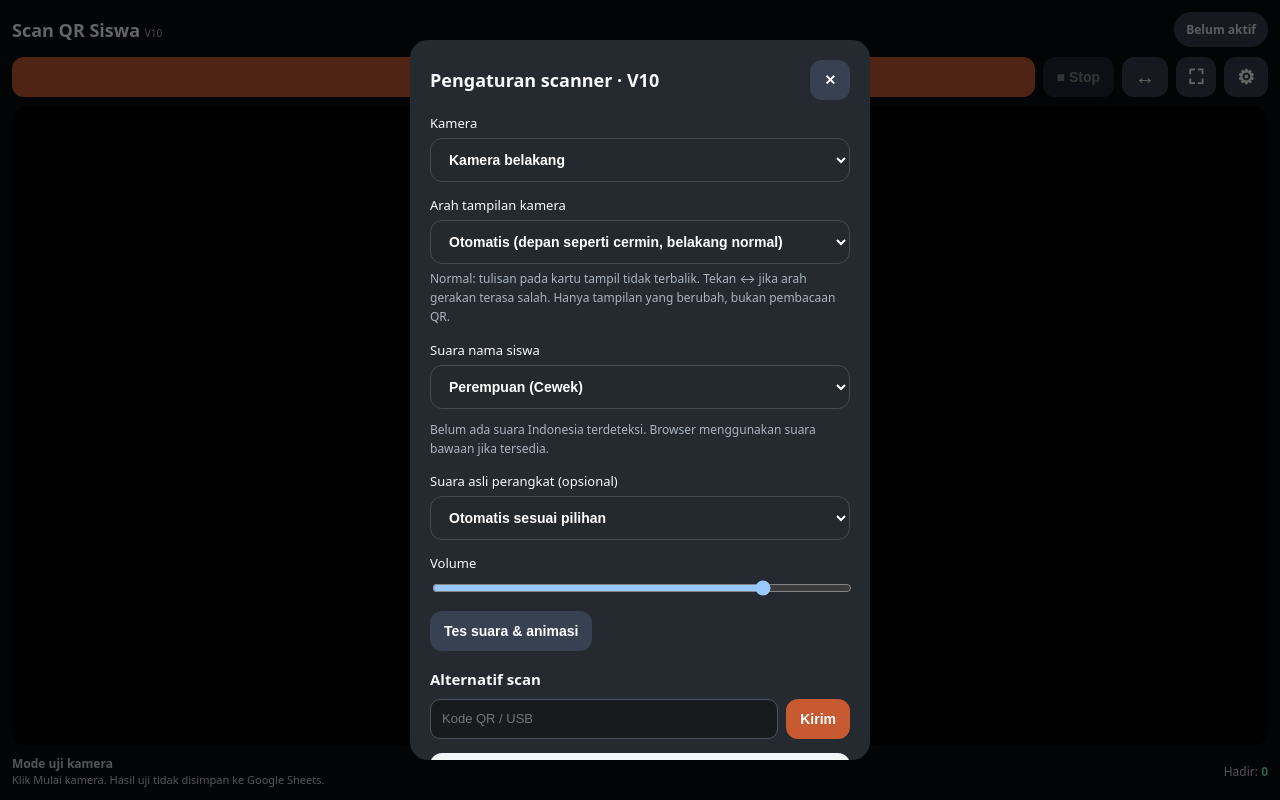
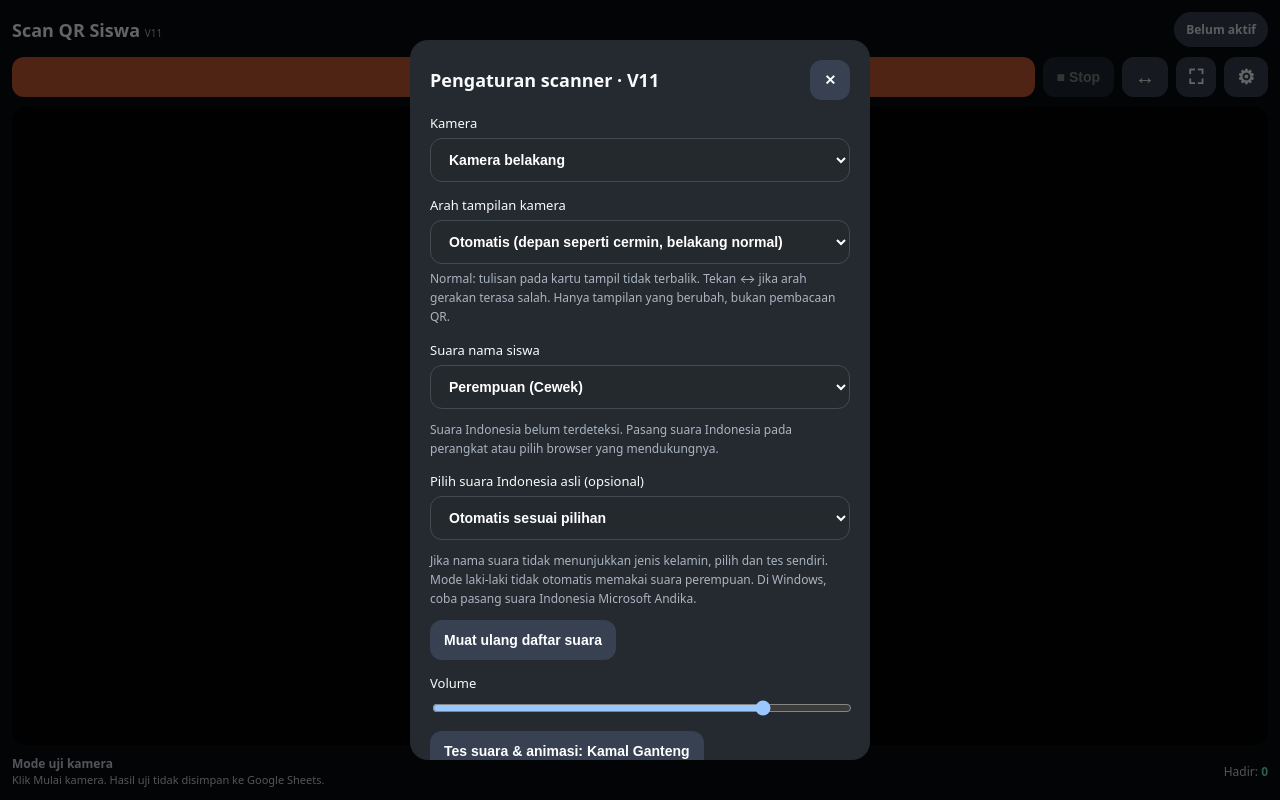
Before and after one commit to SDDSDDFDFDFD/kamera-v4, a plain HTML site: page index.html in a window 1280 px wide. Both pictures are taken after a click on the button "Pengaturan". Drawn offline with nearby package versions, Linux system fonts and the light colour scheme.

Commit message:
index.html

```diff
--- a/index.html
+++ b/index.html
@@ -3,7 +3,7 @@
 <head>
 <meta charset="utf-8">
 <meta name="viewport" content="width=device-width, initial-scale=1, viewport-fit=cover">
-<title>E-Absen RAME · Scanner V10</title>
+<title>E-Absen RAME · Scanner V11</title>
 <script src="https://cdn.jsdelivr.net/npm/jsqr@1.4.0/dist/jsQR.min.js"></script>
 <style>
 :root{color-scheme:dark;font-family:system-ui,-apple-system,'Segoe UI',sans-serif}
@@ -37,20 +37,20 @@ body{padding:0;background:#080b0d}main{max-width:none;min-height:100vh;min-heigh
 </head>
 <body>
 <main>
- <div class="top"><div><h1>Scan QR Siswa <small style="font-size:10px;color:#aab5c2;font-weight:500">V10</small></h1><p class="sub">V10</p></div><span class="badge" id="badge">Belum aktif</span></div>
+ <div class="top"><div><h1>Scan QR Siswa <small style="font-size:10px;color:#aab5c2;font-weight:500">V11</small></h1><p class="sub">V11</p></div><span class="badge" id="badge">Belum aktif</span></div>
  <div class="controls"><button class="primary" id="startBtn" type="button">▶ Mulai kamera</button><button class="secondary" id="stopBtn" type="button" disabled>■ Stop</button><button class="secondary iconBtn" id="flipBtn" type="button" aria-label="Balik arah tampilan kamera" aria-pressed="false" title="Balik arah tampilan kamera">↔</button><button class="secondary iconBtn" id="fullBtn" type="button" aria-label="Layar penuh" title="Layar penuh">⛶</button><button class="secondary iconBtn" id="settingsBtn" type="button" aria-label="Pengaturan" title="Pengaturan">⚙</button></div>
  <div class="camera"><video id="video" autoplay muted playsinline hidden></video><div class="reticle" id="reticle" hidden></div><div id="hint">Tekan <b>Mulai kamera</b></div><div id="notice" class="notice" role="status" aria-live="polite" hidden><div><div id="noticeSymbol" class="symbol"></div><div id="noticeEyebrow" class="eyebrow"></div><strong id="noticeTitle"></strong><p id="noticeName"></p><p id="noticeDetail"></p><div class="progress" aria-hidden="true"><span></span></div><div class="next">Kamera siap kembali dalam 3 detik</div></div></div></div>
  <canvas id="work"></canvas>
  <div class="summary"><div><div id="resultTitle" class="status">Siap scan</div><div id="resultInfo" class="detail"></div></div><div>Hadir: <span id="count">0</span></div></div>
- <div id="settings" class="settings" hidden><div class="settingsBox"><div class="settingsHead"><h2>Pengaturan scanner · V10</h2><button id="closeSettings" class="secondary" type="button" aria-label="Tutup pengaturan">✕</button></div>
+ <div id="settings" class="settings" hidden><div class="settingsBox"><div class="settingsHead"><h2>Pengaturan scanner · V11</h2><button id="closeSettings" class="secondary" type="button" aria-label="Tutup pengaturan">✕</button></div>
  <label for="cameraSelect">Kamera</label><select id="cameraSelect"><option value="environment">Kamera belakang</option><option value="user">Kamera depan</option></select>
  <label for="previewMode">Arah tampilan kamera</label><select id="previewMode"><option value="auto">Otomatis (depan seperti cermin, belakang normal)</option><option value="normal">Normal (teks kartu terbaca normal)</option><option value="flipped">Dibalik kiri-kanan (seperti cermin)</option></select>
  <p class="help" id="previewInfo" aria-live="polite"></p>
  <label for="soundMode">Suara nama siswa</label><select id="soundMode"><option value="female">Perempuan (Cewek)</option><option value="male">Laki-laki (Cowok)</option><option value="silent">Senyap</option></select>
- <p class="help" id="voiceInfo">Menggunakan suara asli perangkat tanpa efek perubahan nada.</p>
- <label for="nativeVoice">Suara asli perangkat (opsional)</label><select id="nativeVoice"><option value="">Otomatis sesuai pilihan</option></select>
+ <p class="help" id="voiceInfo" role="status" aria-live="polite">Mendeteksi suara Indonesia pada perangkat.</p>
+ <label for="nativeVoice">Pilih suara Indonesia asli (opsional)</label><select id="nativeVoice"><option value="">Otomatis sesuai pilihan</option></select><p class="help">Jika nama suara tidak menunjukkan jenis kelamin, pilih dan tes sendiri. Mode laki-laki tidak otomatis memakai suara perempuan. Di Windows, coba pasang suara Indonesia Microsoft Andika.</p><button type="button" class="secondary" id="reloadVoices">Muat ulang daftar suara</button>
  <label for="volume">Volume</label><input id="volume" type="range" min="0" max="100" value="80" style="width:100%">
- <button type="button" class="secondary" id="testNotice" style="margin-top:10px">Tes suara & animasi</button>
+ <button type="button" class="secondary" id="testNotice" style="margin-top:10px">Tes suara & animasi: Kamal Ganteng</button>
  <div class="panel"><h2>Alternatif scan</h2><form id="manual" class="manual"><input id="manualCode" type="text" autocomplete="off" placeholder="Kode QR / USB"><button type="submit" class="primary">Kirim</button></form><label class="filebtn">Foto QR / galeri<input id="photo" type="file" accept="image/*" capture="environment" hidden></label><p class="help" id="connectionHint"></p></div></div></div>
 </main>
 <script>
@@ -83,7 +83,8 @@ function announce(type,title,name,detail){
 }
 const soundMode=document.getElementById('soundMode'), volume=document.getElementById('volume');
 const nativeVoice=document.getElementById('nativeVoice');
-const prefsKey='rame-scanner-v10';let prefs={};try{prefs=JSON.parse(localStorage.getItem(prefsKey)||localStorage.getItem('rame-scanner-v9')||localStorage.getItem('rame-scanner-v8')||localStorage.getItem('rame-scanner-v7')||'{}')||{}}catch(e){}
+const prefsKey='rame-scanner-v11';let prefs={};try{prefs=JSON.parse(localStorage.getItem(prefsKey)||localStorage.getItem('rame-scanner-v10')||localStorage.getItem('rame-scanner-v9')||localStorage.getItem('rame-scanner-v8')||localStorage.getItem('rame-scanner-v7')||'{}')||{}}catch(e){}
+const voiceByMode={female:'',male:'',...(prefs.voiceByMode||{})};
 if([...soundMode.options].some(o=>o.value===prefs.mode))soundMode.value=prefs.mode;
 if(Number.isFinite(prefs.volume))volume.value=prefs.volume;
 const previewMode=document.getElementById('previewMode');
@@ -93,7 +94,7 @@ for(const facing of ['environment','user']){
  const saved=prefs.previewByCamera?.[facing];
  if(['auto','normal','flipped'].includes(saved))previewByCamera[facing]=saved;
 }
-function savePrefs(){try{localStorage.setItem(prefsKey,JSON.stringify({mode:soundMode.value,volume:Number(volume.value),voiceURI:nativeVoice.value||prefs.voiceURI||'',previewByCamera}))}catch(e){}}
+function savePrefs(){try{localStorage.setItem(prefsKey,JSON.stringify({mode:soundMode.value,volume:Number(volume.value),voiceByMode,previewByCamera}))}catch(e){}}
 function currentFacing(){
  const actual=stream?.getVideoTracks()[0]?.getSettings?.().facingMode;
  return actual==='user'||actual==='environment'?actual:(select.value==='user'?'user':'environment');
@@ -110,40 +111,58 @@ function applyPreview(){
 }
 previewMode.addEventListener('change',()=>{previewByCamera[currentFacing()]=previewMode.value;applyPreview();savePrefs()});
 flipBtn.addEventListener('click',()=>{const facing=currentFacing();previewByCamera[facing]=shouldFlip(facing,previewByCamera[facing])?'normal':'flipped';applyPreview();savePrefs()});
+// Browser tidak menyediakan atribut gender; gunakan nama voice yang dikenal,
+// atau pilihan manual yang telah diuji pengguna. Jangan menebak suara pria.
 function unlockAudio(){if('speechSynthesis' in window)speechSynthesis.getVoices();}
 function indonesianVoices(){return 'speechSynthesis' in window?speechSynthesis.getVoices().filter(v=>/^id(?:[-_]|$)/i.test(v.lang)):[];}
+function voiceGender(v){
+ const n=v.name+' '+v.voiceURI;
+ if(/\b(female|gadis|wanita|perempuan|dewi|gadisneural)\b/i.test(n))return 'female';
+ if(/\b(male|andika|ardi|pria|laki-laki|ardineural|andikaneural)\b/i.test(n))return 'male';
+ return 'unknown';
+}
+function allowedVoices(mode){return indonesianVoices().filter(v=>voiceGender(v)===mode||voiceGender(v)==='unknown');}
 function refreshVoices(){
- const previous=nativeVoice.value||prefs.voiceURI||'';
+ const mode=soundMode.value, previous=voiceByMode[mode]||'';
  nativeVoice.replaceChildren(new Option('Otomatis sesuai pilihan',''));
- for(const v of indonesianVoices())nativeVoice.add(new Option(v.name,v.voiceURI));
- if([...nativeVoice.options].some(o=>o.value===previous))nativeVoice.value=previous;
+ for(const v of allowedVoices(mode)){
+  const kind=voiceGender(v);
+  nativeVoice.add(new Option(v.name+' ('+(kind==='male'?'pria':kind==='female'?'wanita':'jenis belum diketahui — tes dulu')+')',v.voiceURI));
+ }
+ nativeVoice.value=[...nativeVoice.options].some(o=>o.value===previous)?previous:'';
  updateVoiceInfo();
 }
 function chooseVoice(){
- const voices=indonesianVoices();
+ const mode=soundMode.value, voices=allowedVoices(mode);
+ if(mode==='silent')return {};
  const explicit=voices.find(v=>v.voiceURI===nativeVoice.value);
- if(explicit)return {voice:explicit,matched:true,manual:true};
- const pattern=soundMode.value==='male'?/\b(male|andika|ardi|pria|laki-laki|guy)\b/i:/\b(female|gadis|wanita|perempuan|dewi)\b/i;
- const match=voices.find(v=>pattern.test(v.name));
- return {voice:match||voices[0],matched:!!match};
+ if(explicit)return {voice:explicit,manual:true,matched:voiceGender(explicit)===mode};
+ const match=voices.find(v=>voiceGender(v)===mode);
+ if(match)return {voice:match,matched:true};
+ // Pertahankan suara bawaan Indonesia di mode wanita saja, dengan label jujur.
+ if(mode==='female')return {voice:voices[0],matched:false};
+ return {};
 }
 function updateVoiceInfo(){
  const info=document.getElementById('voiceInfo');nativeVoice.disabled=soundMode.value==='silent';
  if(soundMode.value==='silent'){info.textContent='Notifikasi suara dinonaktifkan.';return;}
  if(!('speechSynthesis' in window)){info.textContent='Browser ini tidak mendukung pembaca suara.';return;}
  const v=chooseVoice();
- info.textContent=v.matched?'Suara asli: '+v.voice.name:v.voice?'Suara '+(soundMode.value==='male'?'pria':'wanita')+' belum teridentifikasi. Menggunakan '+v.voice.name+' dengan nada asli. Pilih suara perangkat untuk mencoba.':'Belum ada suara Indonesia terdeteksi. Browser menggunakan suara bawaan jika tersedia.';
+ if(v.voice){info.textContent='Suara aktif: '+v.voice.name+(v.matched?' (teridentifikasi dari nama suara).':' (jenis belum terverifikasi; silakan tes).');return;}
+ info.textContent=soundMode.value==='male'?'Suara laki-laki Indonesia belum terdeteksi. Pilih suara pria asli yang tersedia, atau pasang Microsoft Andika di Windows. Tidak akan diganti dengan suara perempuan.':'Suara Indonesia belum terdeteksi. Pasang suara Indonesia pada perangkat atau pilih browser yang mendukungnya.';
 }
 function playSound(type,title,name){
  if(!('speechSynthesis' in window))return;speechSynthesis.cancel();
  if(soundMode.value==='silent'||Number(volume.value)===0)return;
- try{const u=new SpeechSynthesisUtterance(type==='success'?(name||'Hadir'):type==='warn'?(name||'Sudah tercatat'):'QR ditolak');u.lang='id-ID';u.volume=Number(volume.value)/100;const v=chooseVoice();if(v.voice)u.voice=v.voice;u.pitch=1;u.rate=1;speechSynthesis.speak(u);}catch(e){}
+ const v=chooseVoice();if(!v.voice){updateVoiceInfo();return;}
+ try{const u=new SpeechSynthesisUtterance(type==='success'?(name||'Hadir'):type==='warn'?(name||'Sudah tercatat'):'QR ditolak');u.lang=v.voice.lang;u.voice=v.voice;u.volume=Number(volume.value)/100;u.pitch=1;u.rate=1;u.onerror=()=>{document.getElementById('voiceInfo').textContent='Suara '+v.voice.name+' gagal diputar. Coba tes atau pilih suara lain.';};speechSynthesis.speak(u);}catch(e){document.getElementById('voiceInfo').textContent='Gagal memutar suara. Coba pilih suara lain.';}
 }
-soundMode.addEventListener('change',()=>{nativeVoice.value='';prefs.voiceURI='';savePrefs();updateVoiceInfo()});
-nativeVoice.addEventListener('change',()=>{prefs.voiceURI=nativeVoice.value;savePrefs();updateVoiceInfo()});
+soundMode.addEventListener('change',()=>{refreshVoices();savePrefs()});
+nativeVoice.addEventListener('change',()=>{voiceByMode[soundMode.value]=nativeVoice.value;savePrefs();updateVoiceInfo()});
 volume.addEventListener('input',savePrefs);
+document.getElementById('reloadVoices').onclick=()=>{unlockAudio();refreshVoices()};
 if('speechSynthesis' in window)speechSynthesis.addEventListener('voiceschanged',refreshVoices);refreshVoices();
-const settings=document.getElementById('settings');document.getElementById('settingsBtn').onclick=()=>{unlockAudio();settings.hidden=false};document.getElementById('closeSettings').onclick=()=>{settings.hidden=true};
+const settings=document.getElementById('settings');document.getElementById('settingsBtn').onclick=()=>{unlockAudio();refreshVoices();settings.hidden=false};document.getElementById('closeSettings').onclick=()=>{settings.hidden=true};
 const fullBtn=document.getElementById('fullBtn');function syncFull(){const active=!!document.fullscreenElement||document.body.classList.contains('immersive');fullBtn.textContent=active?'↙':'⛶';fullBtn.title=active?'Keluar layar penuh':'Layar penuh';fullBtn.setAttribute('aria-label',fullBtn.title)}
 fullBtn.onclick=async()=>{if(document.fullscreenElement){await document.exitFullscreen();}else if(document.body.classList.contains('immersive')){document.body.classList.remove('immersive')}else{try{if(!document.documentElement.requestFullscreen)throw Error();await document.documentElement.requestFullscreen()}catch(e){document.body.classList.add('immersive')}}syncFull()};document.addEventListener('fullscreenchange',syncFull);
 let cooldown = new Map();
@@ -257,7 +276,7 @@ window.addEventListener('message',event=>{
    select.value=d.camera;startCamera();
  }
 });
-document.getElementById('testNotice').addEventListener('click',()=>{if(awaiting.size)return;unlockAudio();settings.hidden=true;announce('success','Simulasi hadir','Ahmad Fauzi','Tes tampilan saja. Tidak disimpan ke Google Sheets.');document.getElementById('noticeEyebrow').textContent='SIMULASI NOTIFIKASI';});
+document.getElementById('testNotice').addEventListener('click',()=>{if(awaiting.size)return;unlockAudio();refreshVoices();if(soundMode.value==='male'&&!chooseVoice().voice){updateVoiceInfo();return;}settings.hidden=true;announce('success','Simulasi hadir','Kamal Ganteng','Tes tampilan saja. Tidak disimpan ke Google Sheets.');document.getElementById('noticeEyebrow').textContent='SIMULASI NOTIFIKASI';});
 document.getElementById('startBtn').addEventListener('click',startCamera);
 document.getElementById('stopBtn').addEventListener('click',stopCamera);
 select.addEventListener('change',()=>{if(running)startCamera();else applyPreview();});
```
